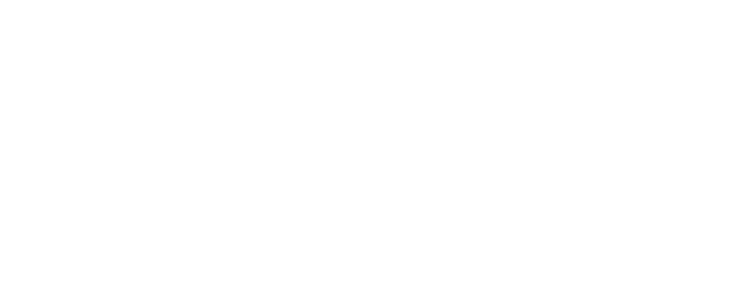
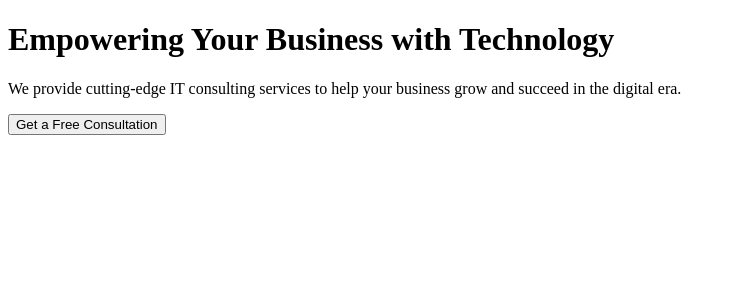
Before and after one commit to saha-ms/itconsultantservice, a React (Create React App) app in the folder client/: page / in a window 1280 px wide. Shown: the top 300 px of the page, without its empty margins (0-736 px from the left). Built offline with nearby package versions, Linux system fonts and the light colour scheme.

Commit message:
frontend without docker build for app deployment

```diff
--- a/client/package.json
+++ b/client/package.json
@@ -10,7 +10,7 @@
         "@testing-library/user-event": "^13.5.0",
         "react": "^18.3.1",
         "react-dom": "^18.3.1",
-        "react-router-dom": "^6.30.0",
+        "react-router-dom": "^7.5.0",
         "react-scripts": "^5.0.1",
         "web-vitals": "^2.1.4"
     },
@@ -46,6 +46,7 @@
         "@babel/preset-env": "^7.26.9",
         "@babel/preset-react": "^7.26.3",
         "@eslint/js": "^9.24.0",
+        "cross-env": "^7.0.3",
         "eslint": "^8.57.1",
         "eslint-config-react-app": "^7.0.1",
         "eslint-plugin-react": "^7.37.5",
--- a/client/src/App.js
+++ b/client/src/App.js
@@ -1,29 +1,23 @@
-//import logo from './logo.svg';
 import React from 'react';
-import { BrowserRouter as Router, Routes, Route } from 'react-router-dom';
+import { Routes, Route } from 'react-router-dom';
 import Home from './pages/Home';
 import AboutUs from './pages/AboutUs';
 import Services from './pages/Services';
 import Contact from './pages/Contact';
 import Blog from './pages/Blog';
 import FAQs from './pages/FAQs';
-import Navbar from './components/Navbar';
-import Footer from './components/Footer';
+import { getPublicUrl } from './utils/urlHelper';
 
 function App() {
   return (
-    <Router>
-      <Navbar />
-      <Routes>
-        <Route path="/" element={<Home />} />
-        <Route path="/about-us" element={<AboutUs />} />
-        <Route path="/services" element={<Services />} />
-        <Route path="/contact" element={<Contact />} />
-        <Route path="/blog" element={<Blog />} />
-        <Route path="/faqs" element={<FAQs />} />
-      </Routes>
-      <Footer />
-    </Router>
+    <Routes>
+      <Route path={getPublicUrl("/")} element={<Home />} />
+      <Route path={getPublicUrl("/about-us")} element={<AboutUs />} />
+      <Route path={getPublicUrl("/services")} element={<Services />} />
+      <Route path={getPublicUrl("/contact")} element={<Contact />} />
+      <Route path={getPublicUrl("/blog")} element={<Blog />} />
+      <Route path={getPublicUrl("/faqs")} element={<FAQs />} />
+    </Routes>
   );
 }
 
--- a/client/src/index.js
+++ b/client/src/index.js
@@ -1,22 +1,19 @@
 import React from 'react';
 import ReactDOM from 'react-dom/client';
-import './index.css';
+import { BrowserRouter } from 'react-router-dom';
 import App from './App';
-import reportWebVitals from './reportWebVitals';
-import { BrowserRouter } from 'react-router-dom'; // Import BrowserRouter
+
+// Use REACT_APP_BASENAME for basename configuration
+const basename = process.env.REACT_APP_BASENAME || '/';
+
+console.log("Environment:", process.env.NODE_ENV);
+console.log("Basename:", basename);
 
 const root = ReactDOM.createRoot(document.getElementById('root'));
 root.render(
   <React.StrictMode>
-    <BrowserRouter basename="/itconsultantservice"> {/* Add basename */}
+    <BrowserRouter basename={basename}>
       <App />
     </BrowserRouter>
   </React.StrictMode>
 );
-
-
-// If you want to start measuring performance in your app, pass a function
-// to log results (for example: reportWebVitals(console.log))
-// or send to an analytics endpoint. Learn more: https://bit.ly/CRA-vitals
-// Measure performance if needed
-reportWebVitals();
--- a/client/src/pages/Home.js
+++ b/client/src/pages/Home.js
@@ -10,4 +10,4 @@
   );
 }
 
-export default Home;
+export default Home; // Ensure the component is exported
--- /dev/null
+++ b/client/src/utils/urlHelper.js
@@ -0,0 +1,8 @@
+// src/utils/urlHelper.js
+export const getPublicUrl = (path) => {
+  if (process.env.NODE_ENV === 'development') {
+    return path;
+  } else {
+    return `${process.env.PUBLIC_URL}${path}`;
+  }
+};
```
Also changed, not shown: 2 other files (tests, documents, lock files or other folders).
